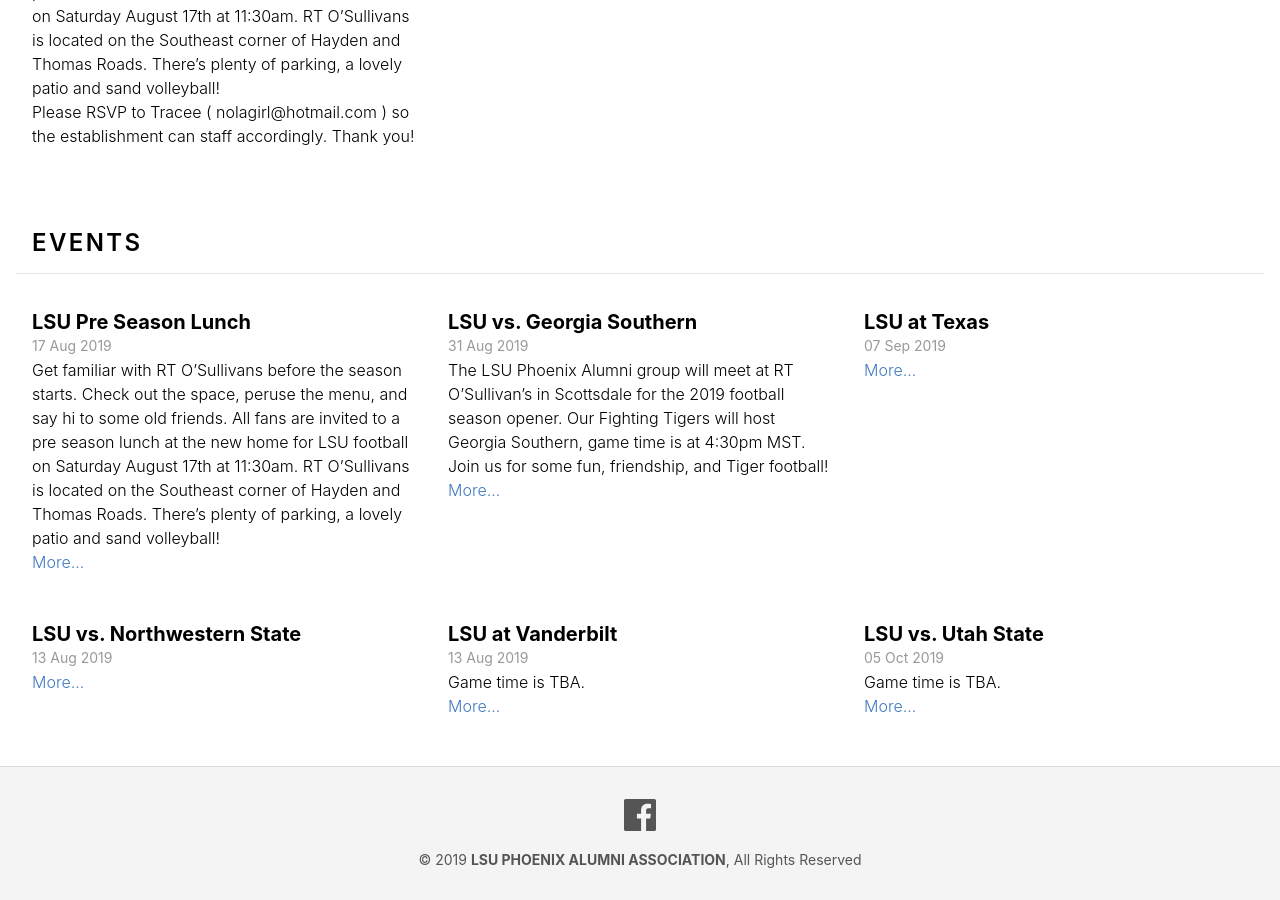
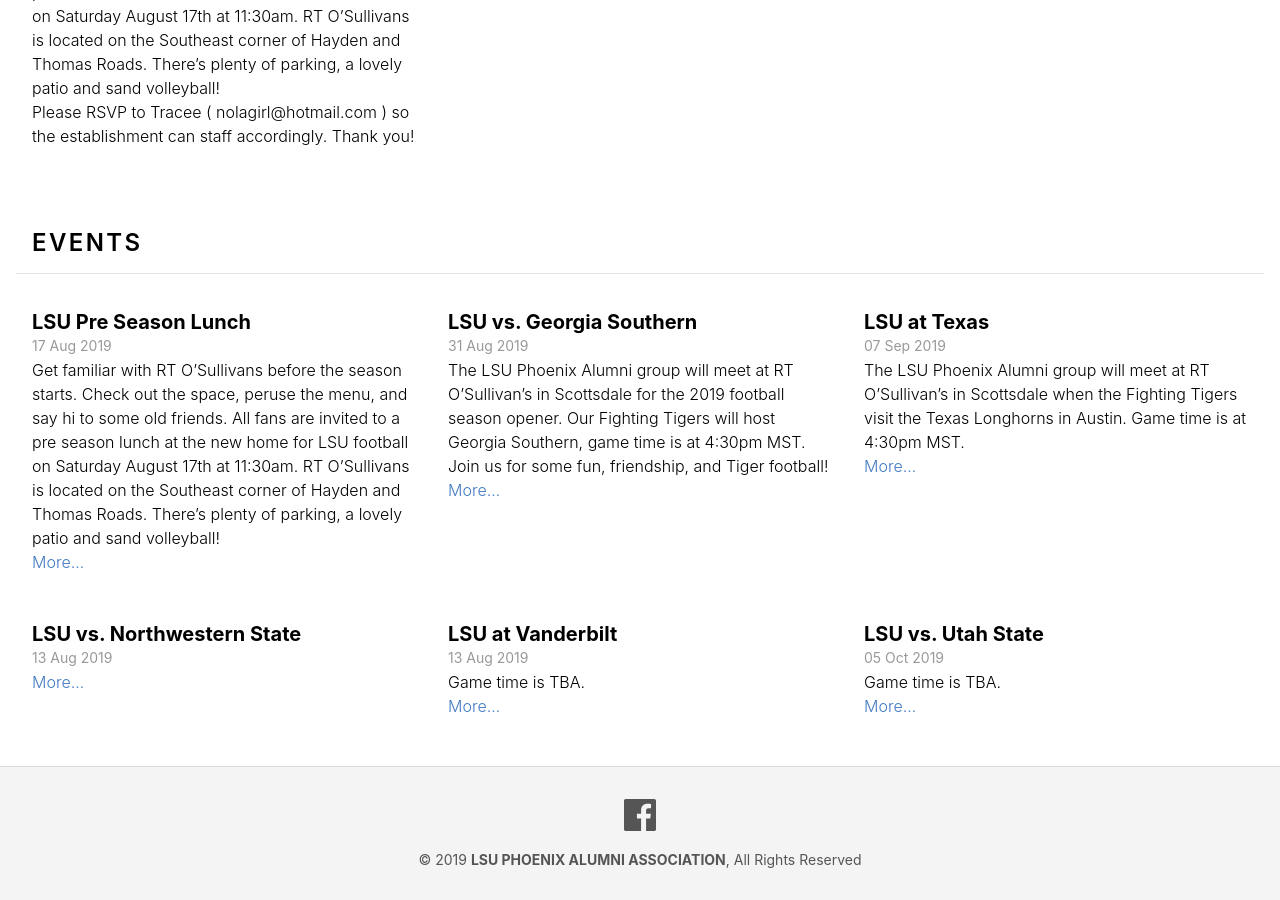
Before and after one commit to lsu-phoenix-alumni/lsu-phoenix-alumni.github.io, a Jekyll site: the page built from index.html, in a window 1280 px wide and 900 px high, scrolled down 1097 px. Built offline with Jekyll 4.4.1, drawn with Linux system fonts in a browser that asks for light colours.

Commit message:
Updated Lsu At Texas

```diff
--- a/_events/lsu-at-texas.markdown
+++ b/_events/lsu-at-texas.markdown
@@ -5,3 +5,7 @@
 - football
 position: 2
 ---
+
+The LSU Phoenix Alumni group will meet at RT O'Sullivan's in Scottsdale when the Fighting Tigers visit the Texas Longhorns in Austin. Game time is at 4:30pm MST.
+
+<iframe src="https://www.google.com/maps/embed?pb=!1m18!1m12!1m3!1d3327.8607090421488!2d-111.91242458479998!3d33.47897708076575!2m3!1f0!2f0!3f0!3m2!1i1024!2i768!4f13.1!3m3!1m2!1s0x872b0bd6e7e84a29%3A0xfffedd7400a1f039!2sR.T.\+O'Sullivans\+Sports\+Grill!5e0!3m2!1sen!2sus!4v1565217587540!5m2!1sen!2sus" width="600" height="450" frameborder="0" style="border:0" allowfullscreen></iframe>
```
